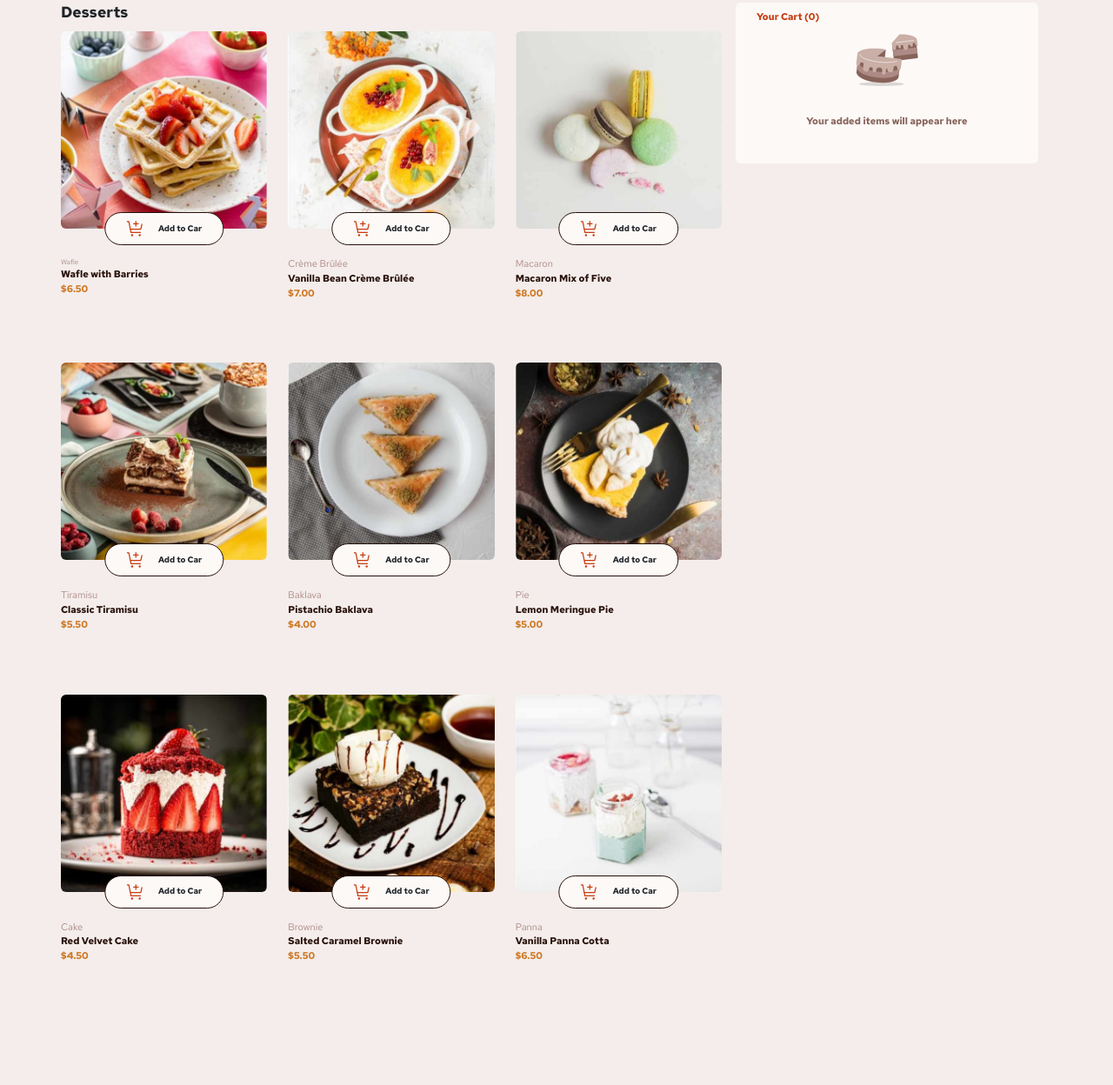
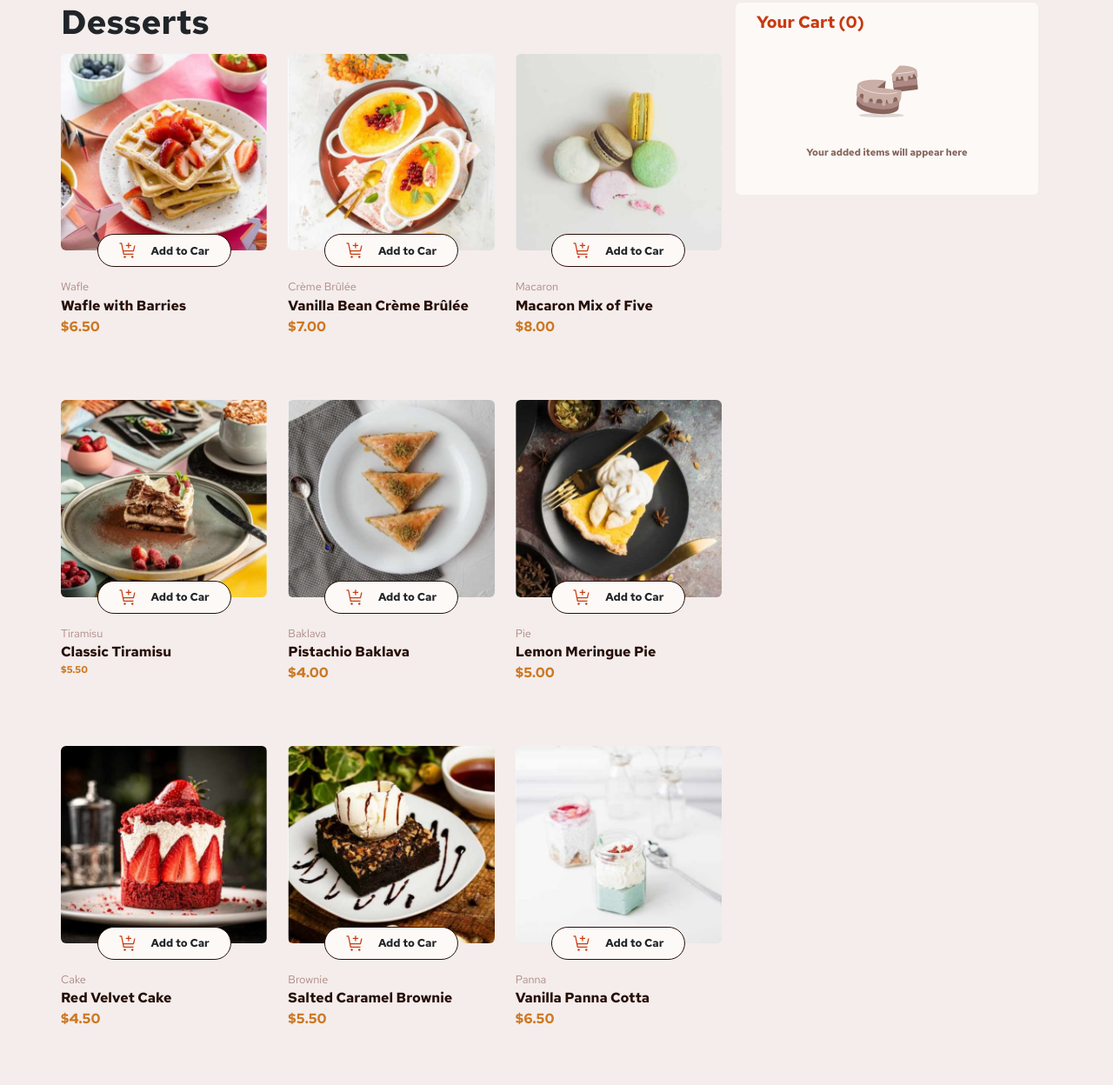
Before and after one commit to edwinvites/product-list-with-cart-main, a website: page index.html in a window 1280 px wide. Shown: the part 45-1293 px from the top of the page at 87% size. Before the commit the page ends 1217 px from the top, so only its background shows below. Drawn offline with nearby package versions, Linux system fonts and the light colour scheme.

Commit message:
detalles finales

```diff
--- a/index.html
+++ b/index.html
@@ -17,7 +17,7 @@
                 <div class="container w-100">
                     <div class="row row-cols-1 ">
                         <div class="col px-0">
-                            <h1 class="py-4 py-md-5 pb-lg-1 display-1 fs-lg-2
+                            <h1 class="py-4 py-md-5 pb-lg-1 display-1
                              fw-bold m-0">Desserts</h1>
                         </div>
                         <div class="col px-0">
@@ -37,7 +37,7 @@
                                                 id="waffleBotonAdicionar"
                                                 onclick="botonesAdicionar('waffle')">
                                                 <img src="/aseets/icon-add-to-cart.svg" alt="" class="d-inline  pe-2 ">
-                                                <p class="d-inline ps-2 m-0 fs-6 fs-md-4  fs-lg-7 fw-bold text-nowrap ">Add to Car</p>
+                                                <p class="d-inline ps-2 m-0 fs-6 fs-md-4  fs-lg-5 fw-bold text-nowrap ">Add to Car</p>
                                             </div>
 
         <!--//////////////////////// contabilizador del producto /////////////////////////////////-->
@@ -63,9 +63,9 @@
 
                                         </div>
 
-                                        <p class="pt-3 mb-0  mt-md-2 fs-5 fs-md-3 fs-lg-8 text-Rose-400 ">Wafle</p>
-                                        <p class="m-0 fw-bolder fs-4  fs-lg-6 fs-md-2 text-Rose-900">Wafle with Barries</p>
-                                        <p class="fw-bold fs-4 fs-md-2 fs-lg-6 mx-0 my-0 mb-md-3 pb-4 pb-md-5 text-ocre">$6.50</p>
+                                        <p class="pt-3 mb-0  mt-md-2 fs-5 fs-md-3 fs-lg-5 text-Rose-400 ">Wafle</p>
+                                        <p class="m-0 fw-bolder fs-4  fs-lg-3 fs-md-2 text-Rose-900">Wafle with Barries</p>
+                                        <p class="fw-bold fs-4 fs-md-2 fs-lg-3 mx-0 my-0 mb-md-3 pb-4 pb-md-5 text-ocre">$6.50</p>
                                     </div>
 
                                     <!-- //////////////////////////////////////////////////// creme-brule /////////////////////////////// -->
@@ -82,7 +82,7 @@
                                                 id="vanillaBeanCremeBruleeBotonAdicionar"
                                                 onclick="botonesAdicionar('vanillaBeanCremeBrulee')">
                                                 <img src="/aseets/icon-add-to-cart.svg" alt="" class="d-inline  pe-2 ">
-                                                <p class="d-inline ps-2 m-0 fs-6 fs-md-4  fs-lg-7 fw-bold text-nowrap">Add to Car</p>
+                                                <p class="d-inline ps-2 m-0 fs-6 fs-md-4  fs-lg-5 fw-bold text-nowrap">Add to Car</p>
                                             </div>
 
                                             <!--/////////////////  contabilizador del producto //////////////////77-->
@@ -106,9 +106,9 @@
 
                                             <!-- //////////////////////////////////////////////////////////////7 -->
                                         </div>
-                                        <p class="pt-3 mb-0  mt-md-2 fs-5 fs-md-3 fs-lg-6 text-Rose-400 ">Crème Brûlée</p>
-                                        <p class="m-0 fw-bolder fs-4 fs-md-2 fs-lg-6 text-Rose-900">Vanilla Bean Crème Brûlée </p>
-                                        <p class="fw-bold fs-4 fs-md-2 fs-lg-6 mx-0 my-0 mb-md-3 pb-4 pb-md-5 text-ocre">$7.00</p>
+                                        <p class="pt-3 mb-0  mt-md-2 fs-5 fs-md-3 fs-lg-5 text-Rose-400 ">Crème Brûlée</p>
+                                        <p class="m-0 fw-bolder fs-4 fs-md-2 fs-lg-3 text-Rose-900">Vanilla Bean Crème Brûlée </p>
+                                        <p class="fw-bold fs-4 fs-md-2 fs-lg-3 mx-0 my-0 mb-md-3 pb-4 pb-md-5 text-ocre">$7.00</p>
                                     </div>
 
 
@@ -125,7 +125,7 @@
                                                 id="MacaronMixOfFiveBotonAdicionar"
                                                 onclick="botonesAdicionar('MacaronMixOfFive')">
                                                 <img src="/aseets/icon-add-to-cart.svg" alt="" class="d-inline  pe-2">
-                                                <p class="d-inline ps-2 m-0 fs-6 fs-md-4 fs-lg-7 fw-bold text-nowrap">Add to Car</p>
+                                                <p class="d-inline ps-2 m-0 fs-6 fs-md-4 fs-lg-5 fw-bold text-nowrap">Add to Car</p>
                                             </div>
 
                                             <!-- ///////////////////////////////////// contabilizador del producto ////////////////////////////////////////////7 -->
@@ -149,9 +149,9 @@
 
                                             <!-- /////////////////////////////////////////////////////////////////////////////////////////////////////////////////7 -->
                                         </div>
-                                        <p class="pt-3 mb-0  mt-md-2 fs-5 fs-md-3 fs-lg-6 text-Rose-400">Macaron</p>
-                                        <p class="m-0 fw-bolder fs-4 fs-md-2 fs-lg-6 text-Rose-900">Macaron Mix of Five</p>
-                                        <p class="fw-bold fs-4 fs-md-2 fs-lg-6 mx-0 my-0 mb-md-3 pb-4 pb-md-5 text-ocre">$8.00</p>
+                                        <p class="pt-3 mb-0  mt-md-2 fs-5 fs-md-3 fs-lg-5 text-Rose-400">Macaron</p>
+                                        <p class="m-0 fw-bolder fs-4 fs-md-2 fs-lg-3 text-Rose-900">Macaron Mix of Five</p>
+                                        <p class="fw-bold fs-4 fs-md-2 fs-lg-3 mx-0 my-0 mb-md-3 pb-4 pb-md-5 text-ocre">$8.00</p>
                                     </div>
 
 
@@ -169,7 +169,7 @@
                                                 id="classicTiramisuBotonAdicionar"
                                                 onclick="botonesAdicionar('classicTiramisu')">
                                                 <img src="/aseets/icon-add-to-cart.svg" alt="" class="d-inline  pe-2">
-                                                <p class="d-inline ps-2 m-0 fs-6 fs-md-4 fs-lg-7 fw-bold text-nowrap">Add to Car</p>
+                                                <p class="d-inline ps-2 m-0 fs-6 fs-md-4 fs-lg-5 fw-bold text-nowrap">Add to Car</p>
                                             </div>
 
                                             <!-- //////////////////////////////////////////////////7 contabilizador del producto //////////////////////////////////////////////77 -->
@@ -192,8 +192,8 @@
 
                                             <!-- /////////////////////////////////////////////////////////////////////////////////////////////////////////////////////////// -->
                                         </div>
-                                        <p class="pt-3 mb-0  mt-md-2 fs-5 fs-md-3 fs-lg-6 text-Rose-400">Tiramisu</p>
-                                        <p class="m-0 fw-bolder fs-4 fs-md-2 fs-lg-6 text-Rose-900">Classic Tiramisu</p>
+                                        <p class="pt-3 mb-0  mt-md-2 fs-5 fs-md-3 fs-lg-5 text-Rose-400">Tiramisu</p>
+                                        <p class="m-0 fw-bolder fs-4 fs-md-2 fs-lg-3 text-Rose-900">Classic Tiramisu</p>
                                         <p class="fw-bold fs-4 fs-md-2 fs-lg-6  mx-0 my-0 mb-md-3 pb-4 pb-md-5 text-ocre">$5.50</p>
                                     </div>
 
@@ -210,7 +210,7 @@
                                                 id="pistachioBaklavaBotonAdicionar"
                                                 onclick="botonesAdicionar('pistachioBaklava')">
                                                 <img src="/aseets/icon-add-to-cart.svg" alt="" class="d-inline  pe-2">
-                                                <p class="d-inline ps-2 m-0 fs-6 fs-md-4 fs-lg-7 fw-bold text-nowrap">Add to Car</p>
+                                                <p class="d-inline ps-2 m-0 fs-6 fs-md-4 fs-lg-5 fw-bold text-nowrap">Add to Car</p>
                                             </div>
 
                                             <!-- /////////////////////////////////////////////////// contabilizador del producto //////////////////////////////////////////////// -->
@@ -236,9 +236,9 @@
 
                                             <!-- //////////////////////////////////////////////////////////////////////////////////////////////////////////////////////////// -->
                                         </div>
-                                        <p class="pt-3 mb-0  mt-md-2 fs-5 fs-md-3 fs-lg-6 text-Rose-400">Baklava</p>
-                                        <p class="m-0 fw-bolder fs-4 fs-md-2 fs-lg-6 text-Rose-900">Pistachio Baklava</p>
-                                        <p class="fw-bold fs-4 fs-md-2 fs-lg-6 mx-0 my-0 mb-md-3 pb-4 pb-md-5 text-ocre">$4.00</p>
+                                        <p class="pt-3 mb-0  mt-md-2 fs-5 fs-md-3 fs-lg-5 text-Rose-400">Baklava</p>
+                                        <p class="m-0 fw-bolder fs-4 fs-md-2 fs-lg-3 text-Rose-900">Pistachio Baklava</p>
+                                        <p class="fw-bold fs-4 fs-md-2 fs-lg-3 mx-0 my-0 mb-md-3 pb-4 pb-md-5 text-ocre">$4.00</p>
                                     </div>
 
 
@@ -255,7 +255,7 @@
                                                 id="LemonMeringuePieBotonAdicionar"
                                                 onclick="botonesAdicionar('LemonMeringuePie')">
                                                 <img src="/aseets/icon-add-to-cart.svg" alt="" class="d-inline  pe-2">
-                                                <p class="d-inline ps-2 m-0 fs-6 fs-md-4 fs-lg-7 fw-bold text-nowrap">Add to Car</p>
+                                                <p class="d-inline ps-2 m-0 fs-6 fs-md-4 fs-lg-5 fw-bold text-nowrap">Add to Car</p>
                                             </div>
 
                                             <!-- ////////////////////////////////////// contabilizador del producto //////////////////////////////// -->
@@ -280,9 +280,9 @@
 
                                             <!-- /////////////////////////////////////////////////////////////////////////////////////////////77 -->
                                         </div>
-                                        <p class="pt-3 mb-0  mt-md-2 fs-5 fs-md-3 fs-lg-6 text-Rose-400">Pie</p>
-                                        <p class="m-0 fw-bolder fs-4 fs-md-2 fs-lg-6 text-Rose-900">Lemon Meringue Pie</p>
-                                        <p class="fw-bold fs-4 fs-md-2 fs-lg-6 mx-0 my-0 mb-md-3 pb-4 pb-md-5 text-ocre">$5.00</p>
+                                        <p class="pt-3 mb-0  mt-md-2 fs-5 fs-md-3 fs-lg-5 text-Rose-400">Pie</p>
+                                        <p class="m-0 fw-bolder fs-4 fs-md-2 fs-lg-3 text-Rose-900">Lemon Meringue Pie</p>
+                                        <p class="fw-bold fs-4 fs-md-2 fs-lg-3 mx-0 my-0 mb-md-3 pb-4 pb-md-5 text-ocre">$5.00</p>
                                     </div>
 
                                     <!-- ////////////////////////////////////////////////////////////////  RedVelveCake //////////////////////////////////////////////////7 -->
@@ -298,7 +298,7 @@
                                             <div class="position-absolute start-50 translate-middle bg-Rose-50 border rounded-pill  border-Rose-900 d-flex justify-content-between align-items-center px-4 py-2 "
                                                 id="RedVelveCakeBotonAdicionar" onclick="botonesAdicionar('RedVelveCake')">
                                                 <img src="/aseets/icon-add-to-cart.svg" alt="" class="d-inline  pe-2">
-                                                <p class="d-inline ps-2 m-0 fs-6 fs-md-4 fs-lg-7 fw-bold text-nowrap">Add to Car</p>
+                                                <p class="d-inline ps-2 m-0 fs-6 fs-md-4 fs-lg-5 fw-bold text-nowrap">Add to Car</p>
                                             </div>
 
                                             <!--  ///////////////////////////////////////77 contabilizador del producto //////////////////////////////////////////////////////// -->
@@ -326,9 +326,9 @@
 
                                             <!-- ////////////////////////////////////////////////////////////////////////////////////////////////////////////////////// -->
                                         </div>
-                                        <p class="pt-3 mb-0  mt-md-2 fs-5 fs-md-3 fs-lg-6 text-Rose-400">Cake</p>
-                                        <p class="m-0 fw-bolder fs-4 fs-md-2 fs-lg-6 text-Rose-900">Red Velvet Cake</p>
-                                        <p class="fw-bold fs-4 fs-md-2 fs-lg-6 mx-0 my-0 mb-md-3 pb-4 pb-md-5 text-ocre">$4.50</p>
+                                        <p class="pt-3 mb-0  mt-md-2 fs-5 fs-md-3 fs-lg-5 text-Rose-400">Cake</p>
+                                        <p class="m-0 fw-bolder fs-4 fs-md-2 fs-lg-3 text-Rose-900">Red Velvet Cake</p>
+                                        <p class="fw-bold fs-4 fs-md-2 fs-lg-3 mx-0 my-0 mb-md-3 pb-4 pb-md-5 text-ocre">$4.50</p>
                                     </div>
 
                                     <!-- //////////////////////////////////////////////////// SaltedCaramelBrownie  ///////////////////////////////////////////////////////7 -->
@@ -344,7 +344,7 @@
                                                 id="SaltedCaramelBrownieBotonAdicionar"
                                                 onclick="botonesAdicionar('SaltedCaramelBrownie','contabilizadorBrownie')">
                                                 <img src="/aseets/icon-add-to-cart.svg" alt="" class="d-inline  pe-2">
-                                                <p class="d-inline ps-2 m-0 fs-6 fs-md-4 fs-lg-7 fw-bold text-nowrap">Add to Car</p>
+                                                <p class="d-inline ps-2 m-0 fs-6 fs-md-4 fs-lg-5 fw-bold text-nowrap">Add to Car</p>
                                             </div>
 
                                             <!-- /////////////////////////////////////////////////////7 contabilizador del producto ////////////////////////////////////////////////// -->
@@ -370,9 +370,9 @@
 
                                             <!-- /////////////////////////////////////////////////////////////////////////////////////////////////////////////////////////77 -->
                                         </div>
-                                        <p class="pt-3 mb-0  mt-md-2 fs-5 fs-md-3 fs-lg-6 text-Rose-400">Brownie</p>
-                                        <p class="m-0 fw-bolder fs-4 fs-md-2 fs-lg-6 text-Rose-900">Salted Caramel Brownie</p>
-                                        <p class="fw-bold fs-4 fs-md-2 fs-lg-6 mx-0 my-0 mb-md-3 pb-4 pb-md-5 text-ocre">$5.50</p>
+                                        <p class="pt-3 mb-0  mt-md-2 fs-5 fs-md-3 fs-lg-5 text-Rose-400">Brownie</p>
+                                        <p class="m-0 fw-bolder fs-4 fs-md-2 fs-lg-3 text-Rose-900">Salted Caramel Brownie</p>
+                                        <p class="fw-bold fs-4 fs-md-2 fs-lg-3 mx-0 my-0 mb-md-3 pb-4 pb-md-5 text-ocre">$5.50</p>
                                     </div>
 
                                     <!-- ////////////////////////////////////////////////////////  VanillaPannaCotta  ///////////////////////////////////////////////////////////// -->
@@ -389,7 +389,7 @@
                                                 id="VanillaPannaCottaBotonAdicionar"
                                                 onclick="botonesAdicionar('VanillaPannaCotta')">
                                                 <img src="/aseets/icon-add-to-cart.svg" alt="" class="d-inline  pe-2">
-                                                <p class="d-inline ps-2 m-0 fs-6 fs-md-4 fs-lg-7 fw-bold text-nowrap">Add to Car</p>
+                                                <p class="d-inline ps-2 m-0 fs-6 fs-md-4 fs-lg-5 fw-bold text-nowrap">Add to Car</p>
                                             </div>
 
                                             <!-- /////////////////////////////////////////// contabilizador del producto ////////////////////////////////////////////////////77 -->
@@ -415,9 +415,9 @@
 
                                             <!-- /////////////////////////////////////////////777/////////////////////////////////////////////////////////////////////// -->
                                         </div>
-                                        <p class="pt-3 mb-0  mt-md-2 fs-5 fs-md-3 fs-lg-6 text-Rose-400">Panna</p>
-                                        <p class="m-0 fw-bolder fs-4 fs-md-2 fs-lg-6 text-Rose-900">Vanilla Panna Cotta</p>
-                                        <p class="fw-bold fs-4 fs-md-2 fs-lg-6 mx-0 my-0 mb-md-3 pb-4 pb-md-5 text-ocre">$6.50</p>
+                                        <p class="pt-3 mb-0  mt-md-2 fs-5 fs-md-3 fs-lg-5 text-Rose-400">Panna</p>
+                                        <p class="m-0 fw-bolder fs-4 fs-md-2 fs-lg-3 text-Rose-900">Vanilla Panna Cotta</p>
+                                        <p class="fw-bold fs-4 fs-md-2 fs-lg-3 mx-0 my-0 mb-md-3 pb-4 pb-md-5 text-ocre">$6.50</p>
                                     </div>
 
                                 </div>
@@ -436,23 +436,23 @@
 
 
                 <div class="mt-4 bg-Rose-50 rounded mb-3 px-4 mb-md-5 mt-lg-5">
-                    <p class="fs-1 fw-bolder fs-md-2 fs-lg-6 mb-1 pt-4 pt-lg-2 text-danger">Your Cart (<span class="fs-2 fs-md-4 fs-lg-6"
+                    <p class="fs-1 fw-bolder fs-md-2 fs-lg-1  mb-1 pt-4 pt-lg-2 text-danger">Your Cart (<span class="fs-2 fs-md-4 fs-lg-1"
                             id="cantidadDeProductosSeleccionados">0</span>)</p>
                     <div class="d-flex flex-column justify-content-center pb-4 mt-2 d-none" id="carritoConProductos">
                         <div class="container" id="artiuculosModal">
 
                             <div class="row  py-3 py-lg-1 mt-3 mt-lg-1" id="precioTotal">
                                 <div class="col-9 m-0 p-0 align-self-center">
-                                    <p class="  fs-5 fs-md-4 fs-lg-8 m-0">Order Total</p>
+                                    <p class="  fs-5 fs-md-4 fs-lg-5 m-0">Order Total</p>
                                 </div>
                                 <div class="col-3 align-self-center p-0 m-0">
                                     <div class="d-flex justify-content-end ">
-                                        <p class="m-0 fs-1 fs-md-2 fs-lg-5 fw-bolder">$<span
+                                        <p class="m-0 fs-1 fs-md-2 fs-lg-1 fw-bolder">$<span
                                                 id="spanPrecioDeLaCompra">25.00</span></p>
                                     </div>
                                 </div>
                             </div>
-                            <div class="row  py-3 mt-3 mb-4 bg-Rose-100 rounded">
+                            <div class="row  py-3 py-lg-2 mt-3 mb-4 bg-Rose-100 rounded">
                                 <div class="col">
                                     <div class="d-flex justify-content-center">
                                         <img src="/aseets/icon-carbon-neutral.svg" alt="" class="d-inline px-1">
@@ -473,7 +473,7 @@
                             </div>
                         </div>
                     </div>
-                    <div class="d-flex flex-column justify-content-center pb-4" id="carritoSinProductos">
+                    <div class="d-flex flex-column justify-content-center py-4" id="carritoSinProductos">
                         <img src="/aseets/illustration-empty-cart.svg" alt="" class="w-25 rounded mx-auto"
                             id="imagenDelPastelCortado">
                         <p class="pt-4  fs-6 fs-md-2 fs-lg-6 text-center text-Rose-500 fw-bolder">Your added items will appear
--- a/index.js
+++ b/index.js
@@ -61,8 +61,8 @@ function generadorEtiquetasParaElCarro(primerID) {
     const plantilla = `
         <div class="col-9 p-0">
             <div class="d-flex justify-content-evenly flex-column h-100">
-            <p class="m-0 fs-5 fw-bold fs-md-4 fs-lg-8">${articulos[primerID].nombre}</p>
-            <p class="m-0 fs-5 fs-md-4 fs-lg-8"><span class="text-danger fw-bolder" id="cantidadArticuloEnElCarrio${primerID}">${articulosSeleccionados[primerID].cantidad}</span><span class="text-danger fw-bolder">x</span> &nbsp; &nbsp;
+            <p class="m-0 fs-5 fw-bold fs-md-4 fs-lg-6">${articulos[primerID].nombre}</p>
+            <p class="m-0 fs-5 fs-md-4 fs-lg-6"><span class="text-danger fw-bolder" id="cantidadArticuloEnElCarrio${primerID}">${articulosSeleccionados[primerID].cantidad}</span><span class="text-danger fw-bolder">x</span> &nbsp; &nbsp;
                 <span class="text-Rose-400">@ $</span><span class="text-Rose-400">${articulos[primerID].precio.toFixed(2)}</span>
 
                 &nbsp;&nbsp;
```
